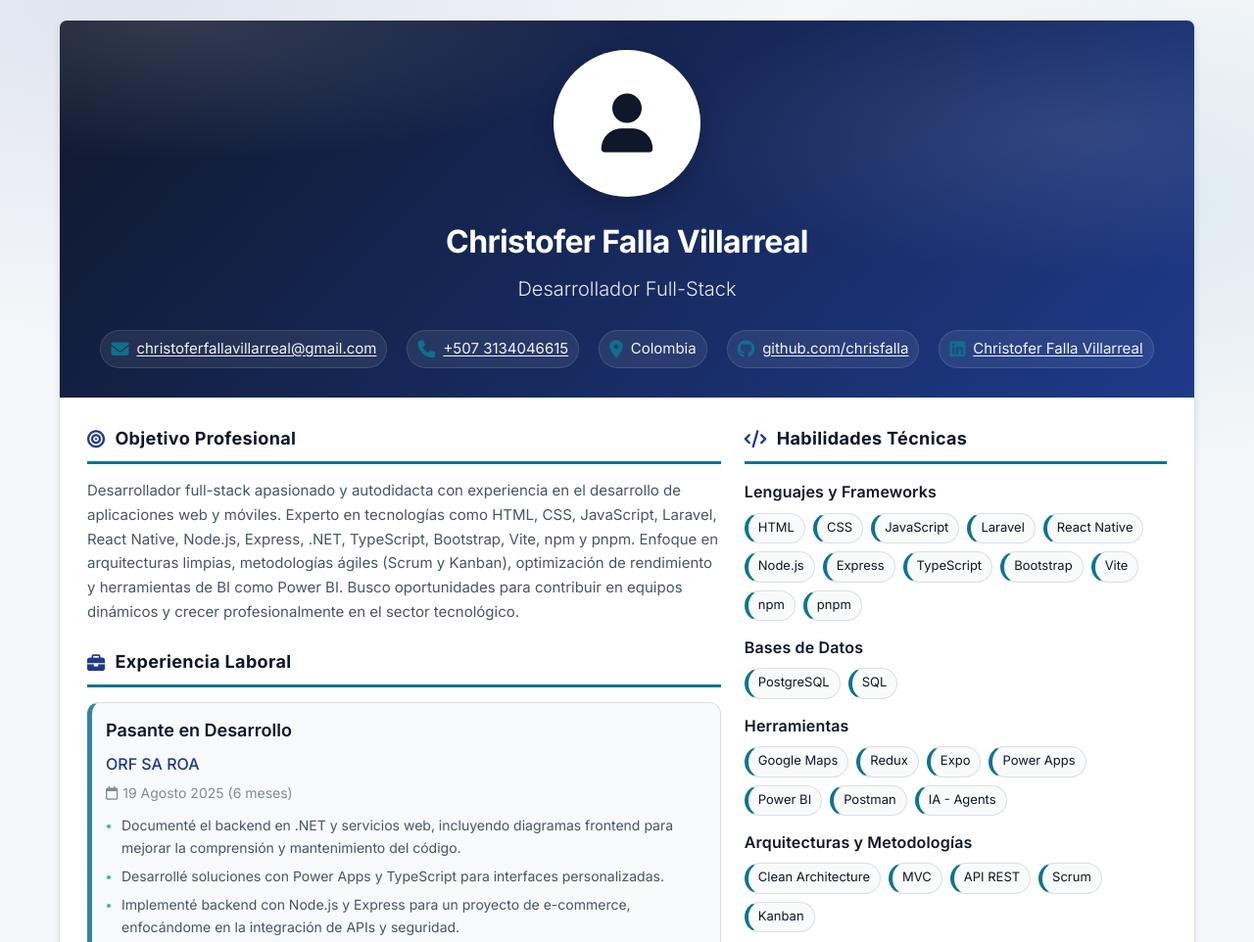
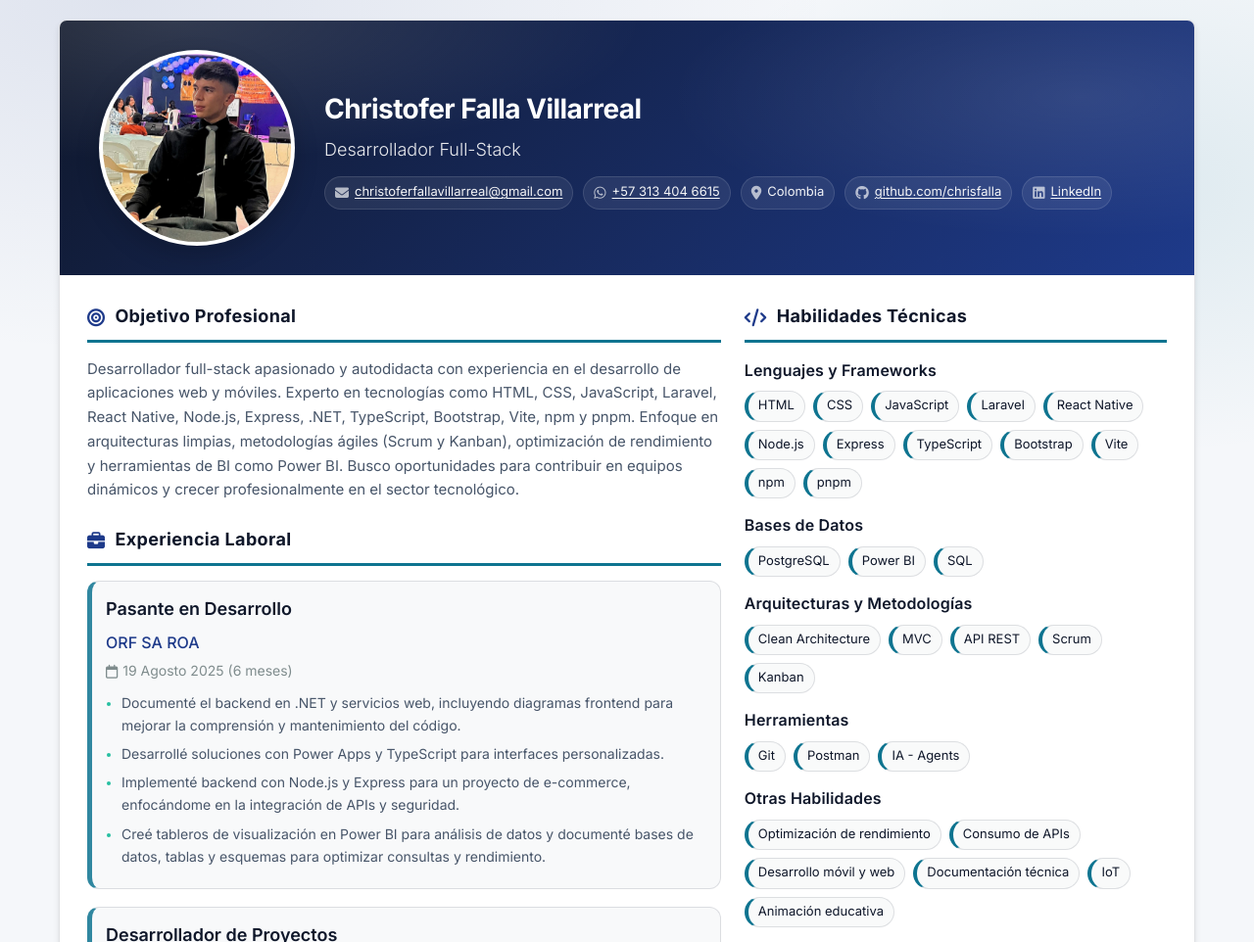
Before and after one commit to chrisfalla/CV, a plain HTML site: page index.html in a window 1280 px wide. Shown: the top 962 px of the page at 98% size. Drawn offline with Linux system fonts and the light colour scheme.

Commit message:
add image profile and change header vertical to horizontal

```diff
--- a/index.html
+++ b/index.html
@@ -1,5 +1,6 @@
 <!DOCTYPE html>
 <html lang="es">
+
 <head>
     <meta charset="UTF-8">
     <meta name="viewport" content="width=device-width, initial-scale=1.0">
@@ -71,11 +72,11 @@
         .cv-header {
             background: linear-gradient(135deg, var(--primary) 0%, var(--secondary) 100%);
             color: white;
-            padding: 30px;
-            display: flex;
-            flex-direction: column;
+            padding: 30px 40px;
+            display: grid;
+            grid-template-columns: auto 1fr;
+            gap: 30px;
             align-items: center;
-            text-align: center;
             position: relative;
             isolation: isolate;
         }
@@ -92,33 +93,49 @@
         }
 
         .profile-img {
-            width: 150px;
-            height: 150px;
+            width: 200px;
+            height: 200px;
             border-radius: 50%;
-            border: 5px solid rgba(255, 255, 255, 0.3);
-            margin-bottom: 20px;
+            border: 4px solid rgba(255, 255, 255, 0.3);
             background-color: #fff;
             display: flex;
             align-items: center;
             justify-content: center;
-            font-size: 60px;
-            color: var(--primary);
             box-shadow: 0 10px 25px rgba(0, 0, 0, 0.18);
+            overflow: hidden;
+            flex-shrink: 0;
+        }
+
+        .profile-img img {
+            width: 100%;
+            height: 100%;
+            object-fit: cover;
+            object-position: center top;
+            image-rendering: -webkit-optimize-contrast;
+            image-rendering: crisp-edges;
+            backface-visibility: hidden;
+            transform: translateZ(0);
+        }
+
+        .header-content {
+            display: flex;
+            flex-direction: column;
+            gap: 12px;
         }
 
         .name-title {
-            margin-bottom: 10px;
+            margin-bottom: 0;
         }
 
         .name {
-            font-size: 32px;
+            font-size: 28px;
             font-weight: 700;
-            margin-bottom: 5px;
+            margin-bottom: 4px;
             letter-spacing: -0.02em;
         }
 
         .title {
-            font-size: 20px;
+            font-size: 18px;
             font-weight: 300;
             opacity: 0.9;
         }
@@ -126,26 +143,25 @@
         .contact-info {
             display: flex;
             flex-wrap: wrap;
-            justify-content: center;
-            gap: 20px;
-            margin-top: 15px;
+            gap: 10px;
+            margin-top: 0;
         }
 
         .contact-item {
             display: flex;
             align-items: center;
-            gap: 8px;
-            font-size: 15px;
+            gap: 6px;
+            font-size: 13px;
             opacity: 0.95;
-            padding: 6px 10px;
+            padding: 5px 10px;
             border-radius: 999px;
             background-color: rgba(255, 255, 255, 0.08);
             border: 1px solid rgba(255, 255, 255, 0.12);
         }
 
         .contact-item i {
-            font-size: 18px;
-            color: var(--accent);
+            font-size: 14px;
+            color: rgba(255, 255, 255, 0.7);
         }
 
         /* Links dentro del header (GitHub/LinkedIn) */
@@ -155,6 +171,7 @@
             text-underline-offset: 2px;
             overflow-wrap: anywhere;
         }
+
         .contact-item a:hover,
         .contact-item a:focus-visible {
             text-decoration-thickness: 2px;
@@ -308,11 +325,13 @@
             margin-bottom: 0;
         }
 
-        .language-name, .certification-name {
+        .language-name,
+        .certification-name {
             font-weight: 500;
         }
 
-        .language-level, .certification-date {
+        .language-level,
+        .certification-date {
             color: var(--gray);
             font-size: 14px;
         }
@@ -407,7 +426,8 @@
                 grid-template-columns: 1fr;
             }
 
-            .left-column, .right-column {
+            .left-column,
+            .right-column {
                 padding: 0;
                 border: none;
             }
@@ -417,13 +437,34 @@
             }
         }
 
+        @media (max-width: 768px) {
+            .cv-header {
+                grid-template-columns: 1fr;
+                text-align: center;
+                justify-items: center;
+            }
+
+            .header-content {
+                align-items: center;
+            }
+
+            .contact-info {
+                justify-content: center;
+            }
+        }
+
         @media (max-width: 576px) {
             .cv-header {
                 padding: 20px;
             }
 
+            .profile-img {
+                width: 120px;
+                height: 120px;
+            }
+
             .name {
-                font-size: 26px;
+                font-size: 24px;
             }
 
             .title {
@@ -493,24 +534,26 @@
         }
     </style>
 </head>
+
 <body>
     <div class="cv-container">
         <header class="cv-header">
             <div class="profile-img">
-                <i class="fas fa-user"></i>
+                <img src="foto-perfil.jpeg" alt="Christofer Falla Villarreal">
             </div>
+            <div class="header-content">
                 <div class="name-title">
-                <h1 class="name">Christofer Falla Villarreal </h1>
+                    <h1 class="name">Christofer Falla Villarreal</h1>
                     <p class="title">Desarrollador Full-Stack</p>
                 </div>
                 <div class="contact-info">
                     <div class="contact-item">
                         <i class="fas fa-envelope"></i>
-                    <a href="mailto:cefalla03@gmail.com">christoferfallavillarreal@gmail.com</a>
+                        <a href="mailto:christoferfallavillarreal@gmail.com">christoferfallavillarreal@gmail.com</a>
                     </div>
                     <div class="contact-item">
-                    <i class="fas fa-phone"></i>
-                    <a href="https://wa.me/50764aboratory" target="_blank">+507 3134046615</a>
+                        <i class="fab fa-whatsapp"></i>
+                        <a href="https://wa.me/573134046615" target="_blank">+57 313 404 6615</a>
                     </div>
                     <div class="contact-item">
                         <i class="fas fa-map-marker-alt"></i>
@@ -518,15 +561,14 @@
                     </div>
                     <div class="contact-item">
                         <i class="fab fa-github"></i>
-                    <a href="https://github.com/chrisfalla" target="_blank" rel="noopener noreferrer" aria-label="GitHub: chrisfalla">
-                        github.com/chrisfalla
-                    </a>
+                        <a href="https://github.com/chrisfalla" target="_blank"
+                            rel="noopener noreferrer">github.com/chrisfalla</a>
                     </div>
                     <div class="contact-item">
                         <i class="fab fa-linkedin"></i>
-                    <a href="https://www.linkedin.com/in/christofer-falla-villarreal-18ba592a2/" target="_blank" rel="noopener noreferrer" aria-label="LinkedIn: Christofer Falla Villarreal">
-                        Christofer Falla Villarreal
-                    </a>
+                        <a href="https://www.linkedin.com/in/christofer-falla-villarreal-18ba592a2/" target="_blank"
+                            rel="noopener noreferrer">LinkedIn</a>
+                    </div>
                 </div>
             </div>
         </header>
@@ -535,7 +577,12 @@
             <div class="left-column">
                 <section class="section">
                     <h2 class="section-title"><i class="fas fa-bullseye"></i> Objetivo Profesional</h2>
-                    <p class="description">Desarrollador full-stack apasionado y autodidacta con experiencia en el desarrollo de aplicaciones web y móviles. Experto en tecnologías como HTML, CSS, JavaScript, Laravel, React Native, Node.js, Express, .NET, TypeScript, Bootstrap, Vite, npm y pnpm. Enfoque en arquitecturas limpias, metodologías ágiles (Scrum y Kanban), optimización de rendimiento y herramientas de BI como Power BI. Busco oportunidades para contribuir en equipos dinámicos y crecer profesionalmente en el sector tecnológico.</p>
+                    <p class="description">Desarrollador full-stack apasionado y autodidacta con experiencia en el
+                        desarrollo de aplicaciones web y móviles. Experto en tecnologías como HTML, CSS, JavaScript,
+                        Laravel, React Native, Node.js, Express, .NET, TypeScript, Bootstrap, Vite, npm y pnpm. Enfoque
+                        en arquitecturas limpias, metodologías ágiles (Scrum y Kanban), optimización de rendimiento y
+                        herramientas de BI como Power BI. Busco oportunidades para contribuir en equipos dinámicos y
+                        crecer profesionalmente en el sector tecnológico.</p>
                 </section>
 
                 <section class="section">
@@ -546,10 +593,13 @@
                         <p class="company">ORF SA ROA</p>
                         <p class="date"><i class="far fa-calendar"></i> 19 Agosto 2025 (6 meses)</p>
                         <ul class="description">
-                            <li>Documenté el backend en .NET y servicios web, incluyendo diagramas frontend para mejorar la comprensión y mantenimiento del código.</li>
+                            <li>Documenté el backend en .NET y servicios web, incluyendo diagramas frontend para mejorar
+                                la comprensión y mantenimiento del código.</li>
                             <li>Desarrollé soluciones con Power Apps y TypeScript para interfaces personalizadas.</li>
-                            <li>Implementé backend con Node.js y Express para un proyecto de e-commerce, enfocándome en la integración de APIs y seguridad.</li>
-                            <li>Creé tableros de visualización en Power BI para análisis de datos y documenté bases de datos, tablas y esquemas para optimizar consultas y rendimiento.</li>
+                            <li>Implementé backend con Node.js y Express para un proyecto de e-commerce, enfocándome en
+                                la integración de APIs y seguridad.</li>
+                            <li>Creé tableros de visualización en Power BI para análisis de datos y documenté bases de
+                                datos, tablas y esquemas para optimizar consultas y rendimiento.</li>
                         </ul>
                     </div>
 
@@ -558,10 +608,14 @@
                         <p class="company">Servicio Nacional de Aprendizaje (SENA)</p>
                         <p class="date"><i class="far fa-calendar"></i> Julio 2024 - Diciembre 2024 (6 meses)</p>
                         <ul class="description">
-                            <li>Participé en un proyecto de turismo utilizando React Native para el desarrollo de aplicaciones móviles híbridas.</li>
-                            <li>Construí el backend con Node.js y Express, aplicando Clean Architecture para una estructura modular y mantenible.</li>
-                            <li>Integré servicios como Google Maps, Redux para manejo de estado, y APIs REST para consumo y despliegue de datos.</li>
-                            <li>Utilicé Expo para el desarrollo y deployment de la app móvil, y apliqué metodologías ágiles como Scrum con tableros Kanban para la gestión del proyecto.</li>
+                            <li>Participé en un proyecto de turismo utilizando React Native para el desarrollo de
+                                aplicaciones móviles híbridas.</li>
+                            <li>Construí el backend con Node.js y Express, aplicando Clean Architecture para una
+                                estructura modular y mantenible.</li>
+                            <li>Integré servicios como Google Maps, Redux para manejo de estado, y APIs REST para
+                                consumo y despliegue de datos.</li>
+                            <li>Utilicé Expo para el desarrollo y deployment de la app móvil, y apliqué metodologías
+                                ágiles como Scrum con tableros Kanban para la gestión del proyecto.</li>
                         </ul>
                     </div>
 
@@ -570,9 +624,12 @@
                         <p class="company">Servicio Nacional de Aprendizaje (SENA)</p>
                         <p class="date"><i class="far fa-calendar"></i> Enero 2024 - Junio 2024 (6 meses)</p>
                         <ul class="description">
-                            <li>Desarrollé una página web utilizando HTML, CSS y JavaScript para mejorar la interfaz de usuario y la experiencia del usuario.</li>
-                            <li>Implementé el backend con Laravel y base de datos PostgreSQL, enfocándome en el diseño de la arquitectura y la optimización del rendimiento.</li>
-                            <li>Colaboré en el testing y depuración para asegurar la funcionalidad y escalabilidad del sitio web.</li>
+                            <li>Desarrollé una página web utilizando HTML, CSS y JavaScript para mejorar la interfaz de
+                                usuario y la experiencia del usuario.</li>
+                            <li>Implementé el backend con Laravel y base de datos PostgreSQL, enfocándome en el diseño
+                                de la arquitectura y la optimización del rendimiento.</li>
+                            <li>Colaboré en el testing y depuración para asegurar la funcionalidad y escalabilidad del
+                                sitio web.</li>
                         </ul>
                     </div>
                 </section>
@@ -604,21 +661,8 @@
                         <h3 class="skill-category-title">Bases de Datos</h3>
                         <div class="skills-container">
                             <span class="skill-tag">PostgreSQL</span>
+                            <span class="skill-tag">Power BI</span>
                             <span class="skill-tag">SQL</span>
-                        </div>
-                    </div>
-
-                    <div class="skill-category">
-                        <h3 class="skill-category-title">Herramientas</h3>
-                        <div class="skills-container">
-                            <span class="skill-tag">Google Maps</span>
-                            <span class="skill-tag">Redux</span>
-                            <span class="skill-tag">Expo</span>
-                            <span class="skill-tag">Power Apps</span>
-                            <span class="skill-tag">Power BI</span>
-                            <span class="skill-tag">Postman</span>
-                            <span class="skill-tag">IA - Agents</span>
-
                         </div>
                     </div>
 
@@ -630,6 +674,15 @@
                             <span class="skill-tag">API REST</span>
                             <span class="skill-tag">Scrum</span>
                             <span class="skill-tag">Kanban</span>
+                        </div>
+                    </div>
+
+                    <div class="skill-category">
+                        <h3 class="skill-category-title">Herramientas</h3>
+                        <div class="skills-container">
+                            <span class="skill-tag">Git</span>
+                            <span class="skill-tag">Postman</span>
+                            <span class="skill-tag">IA - Agents</span>
                         </div>
                     </div>
 
@@ -665,7 +718,8 @@
                         <span class="cert-tag">Proyecto Integración Hardware y Software con IoT - Módulo Simulación</span>
                     </div>
 
-                    <a href="https://drive.google.com/drive/folders/17U0hb1NQMElOcSwq45ou2QfjLy3I13Hz" target="_blank" rel="noopener noreferrer" class="cert-link">
+                    <a href="https://drive.google.com/drive/folders/17U0hb1NQMElOcSwq45ou2QfjLy3I13Hz" target="_blank"
+                        rel="noopener noreferrer" class="cert-link">
                         <i class="fas fa-external-link-alt"></i> Ver todos los certificados
                     </a>
                 </section>
@@ -680,7 +734,7 @@
 
                     <div class="language-item">
                         <span class="language-name">Inglés</span>
-                        <span class="language-level">[Nivel, por ejemplo, Intermedio]</span>
+                        <span class="language-level">Intermedio</span>
                     </div>
                 </section>
             </div>
@@ -711,4 +765,5 @@
 
 </script>
 </body>
+
 </html>
```
Also changed, not shown: foto-perfil.jpeg (added). Lines whose indentation alone changed are shown as unchanged.
